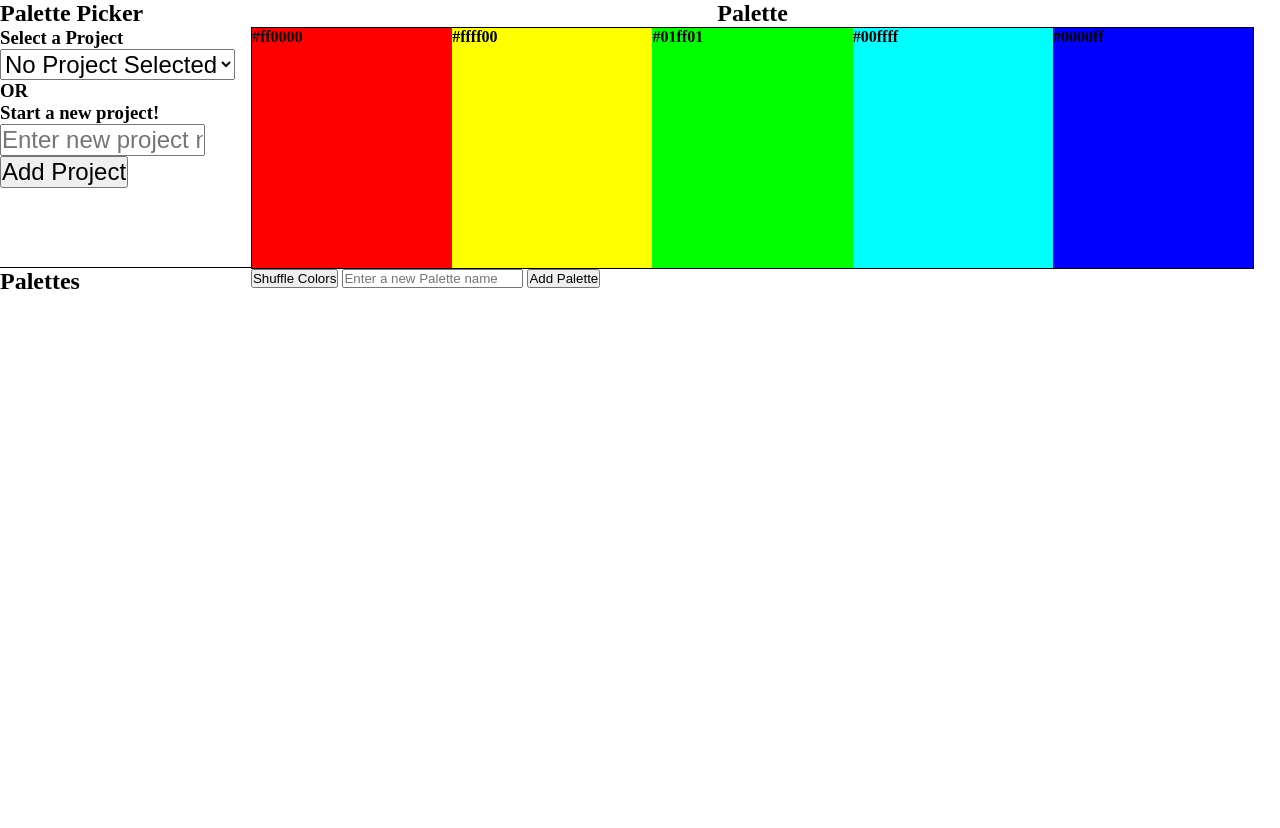
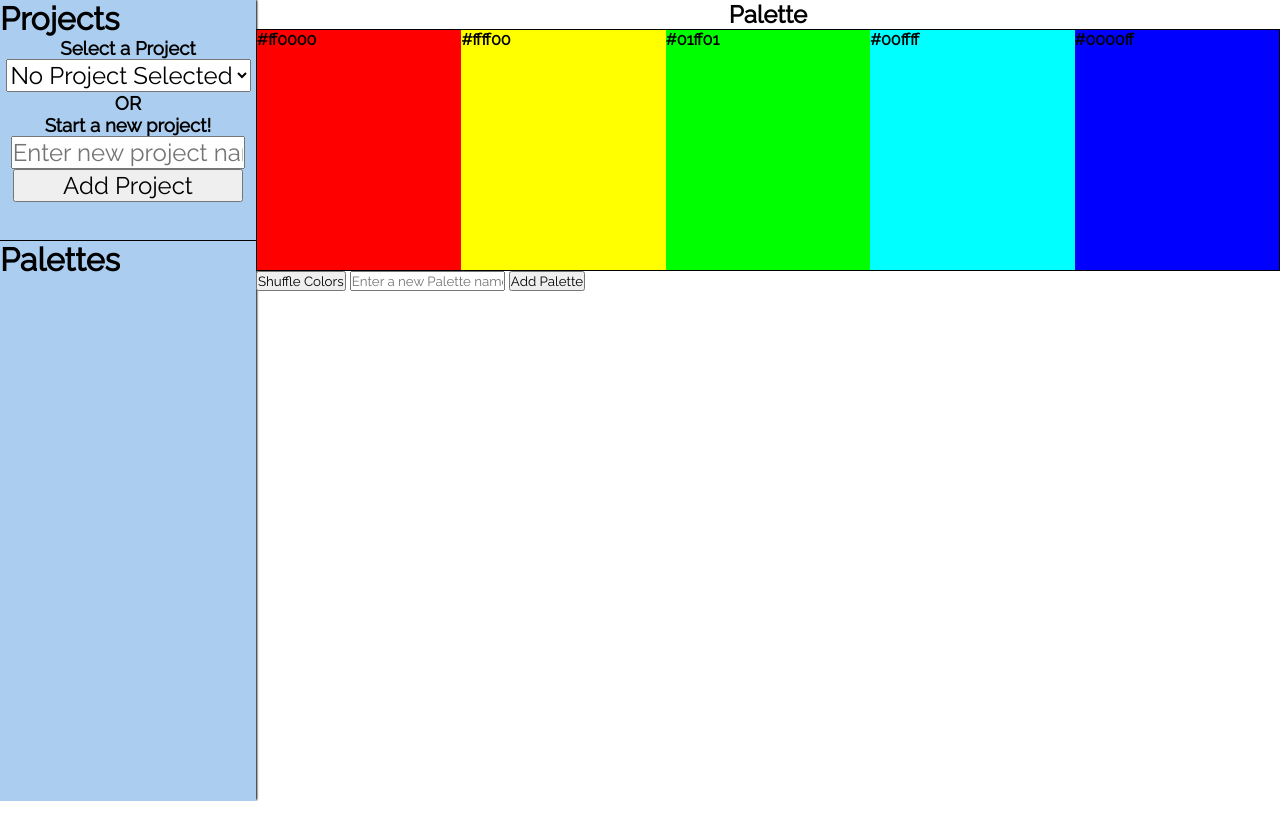
Before and after one commit to rufusasterisk/palette-picker, a website: page public/index.html in a window 1280 px wide. After the commit the page ends 801 px from the top, so only its background shows below. Drawn offline with nearby package versions, Linux system fonts and the light colour scheme; no server answers.

Commit message:
clean height, add drop shadows, add initial lock visual

```diff
--- a/public/css/styles.css
+++ b/public/css/styles.css
@@ -2,12 +2,17 @@
   /*border: solid 1px black;*/
   margin: 0;
   padding: 0;
+  font-family: 'Raleway', sans-serif;
+}
+
+html {
+  height: 100%;
 }
 
 body {
-  position: absolute;
-  min-height: 98%;
-  min-width: 98%;
+  /*position: absolute;*/
+  height: 100%;
+  min-width: 100%;
   display: flex;
 }
 
@@ -20,12 +25,43 @@ body {
 
 .side-menu {
   display: inline-block;
-  min-height: 100vh;
+  min-height: 100%;
   min-width: 20%;
+  background-color: #abcdef;
+  box-shadow: 1px 0px 2px;
+}
+
+.side-menu article {
+  background-color: #abcdef;
+
 }
 
 .project-forms {
   height: 30%;
+}
+
+.project-forms h3 {
+  text-align: center;
+}
+
+.project-dropdown {
+  margin: auto;
+  display: block;
+}
+
+.add-project-input {
+  font-size: 24px;
+  display: block;
+  width: 90%;
+  margin: auto;
+
+}
+
+.add-project-btn {
+  font-size: 24px;
+  display: block;
+  width: 90%;
+  margin: auto;
 }
 
 .palette-display {
@@ -33,26 +69,22 @@ body {
   border-top: solid 1px black;
 }
 
+.side-menu h2 {
+  font-size: 32px;
+}
+
+.locked {
+  box-shadow: inset 0px 0px 10px 5px black;
+}
+
 main {
   display: inline-block;
-  min-height: 100vh;
+  min-height: 100%;
   min-width: 80%;
 }
 
 select {
   font-size: 24px;
-}
-
-.add-project-input {
-  font-size: 24px;
-  display: block;
-  width: 80%;
-}
-
-.add-project-btn {
-  font-size: 24px;
-
-  display: block;
 }
 
 .palette-header {
--- a/public/index.html
+++ b/public/index.html
@@ -2,13 +2,16 @@
 <html>
   <head>
     <meta charset="utf-8">
+    <meta name="viewport" content="width=device-width, initial-scale=1.0">
     <title>Palette Picker</title>
     <link rel="stylesheet" href="/css/styles.css">
+    <link href="https://fonts.googleapis.com/css?family=Raleway" rel="stylesheet">
   </head>
   <body>
     <section class="side-menu">
-      <h1>Palette Picker</h1>
+      <!-- <h1>Palette Picker</h1> -->
       <article class="project-forms">
+        <h2>Projects</h2>
         <h3>Select a Project</h3>
         <select class="project-dropdown">
           <option value="null">No Project Selected</option>
```
